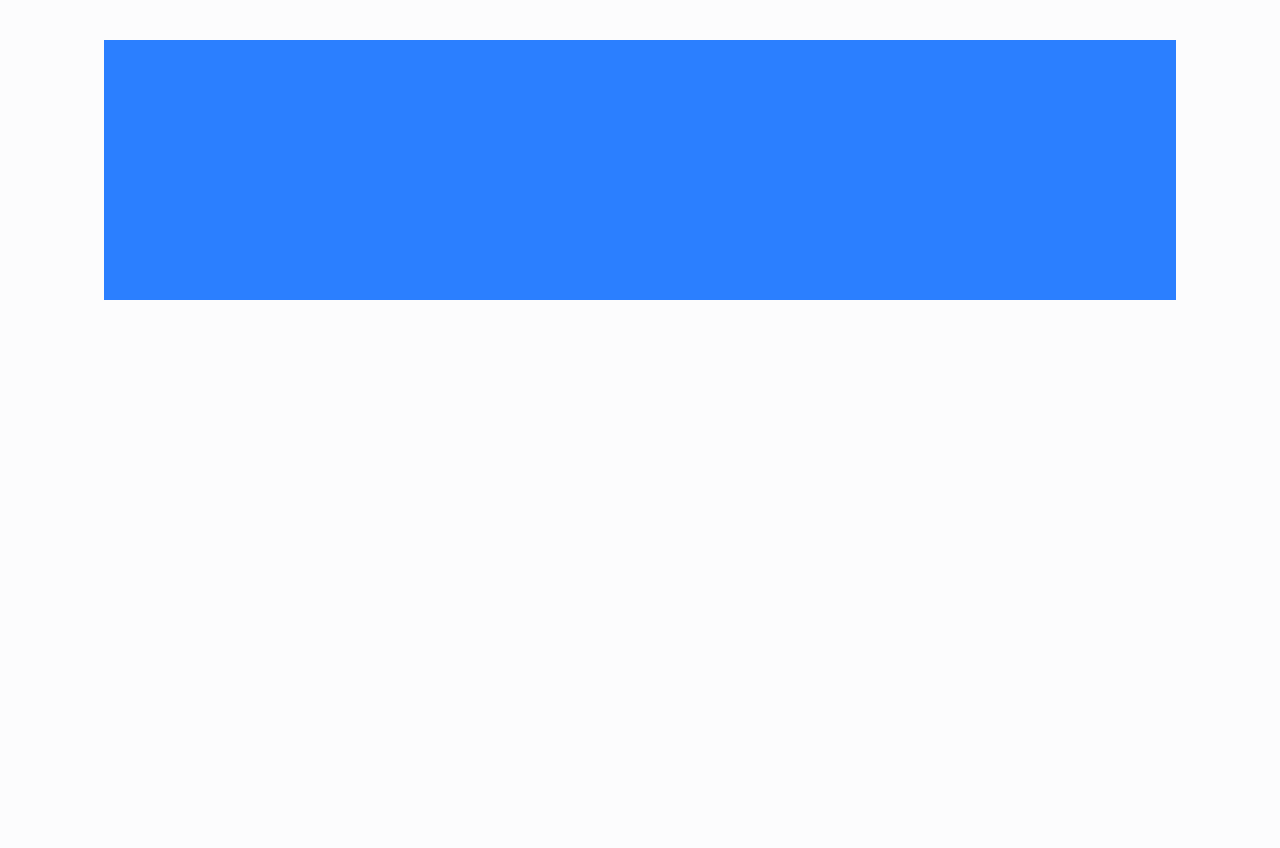
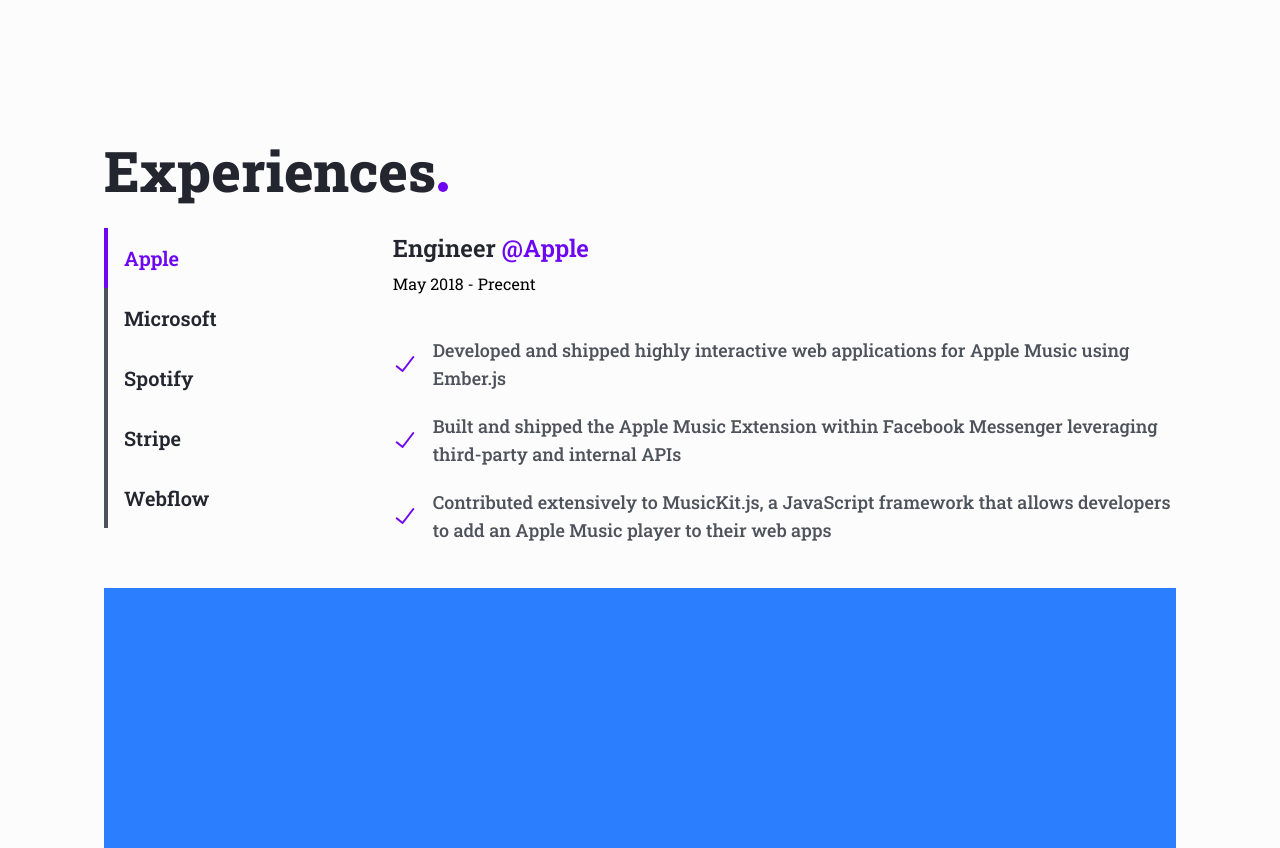
Before and after one commit to Athena-Work/PortfolioWeb, a Next.js app: page / in a window 1280 px wide. Shown: the part 1710-2558 px from the top of the page. Before the commit the page ends 2010 px from the top, so only its background shows below. Built offline with nearby package versions, Linux system fonts and the light colour scheme.

Commit message:
home page - hero + projects sections + experiences section

```diff
--- a/app/(routes)/page.tsx
+++ b/app/(routes)/page.tsx
@@ -1,3 +1,4 @@
+import ExperiencesSection from "../components/home_page/ExperiencesSection";
 import HeroSection from "../components/home_page/HeroSection";
 import ProjectsSection from "../components/home_page/ProjectsSection";
 
@@ -6,6 +7,7 @@
     <main className='flex flex-col gap-32'>
       <HeroSection />
       <ProjectsSection />
+      <ExperiencesSection />
     </main>
   );
 }
--- /dev/null
+++ b/app/components/home_page/ExperiencesSection/index.tsx
@@ -0,0 +1,104 @@
+"use client";
+// Packages
+import { useState } from "react";
+import { AnimatePresence, motion } from "framer-motion";
+
+// Icons
+import TickIcon from "@/public/icons/tick";
+
+// Constants
+import { experiences } from "@/app/utils/homepage.constants";
+
+export default function ExperiencesSection() {
+  const [active, setActive] = useState<number>(1);
+
+  return (
+    <section className='w-full'>
+      {/* Title */}
+      <div className='flex items-baseline gap-[2px] mb-4'>
+        <h2 className='text-[56px] font-[800] text-secondary200'>
+          Experiences
+        </h2>
+        <div className='w-[10px] h-[10px] rounded-full bg-primary' />
+      </div>
+
+      {/* Experiences */}
+      <div className='flex flex-col md:flex-row gap-5 md:gap-40'>
+        <ul className='shrink-0 flex md:flex-col w-full md:w-auto overflow-auto'>
+          {experiences.map((experience) => {
+            return (
+              <li
+                key={experience.id}
+                className={`p-4 border-b-4 md:border-l-4 md:border-b-0 ${
+                  experience.id === active
+                    ? "border-primary"
+                    : "border-secondary100"
+                }`}
+              >
+                <button
+                  className={`text-xl ${
+                    experience.id === active
+                      ? "text-primary"
+                      : "text-secondary200"
+                  } font-[600] cursor-pointer`}
+                  onClick={() => setActive(experience.id)}
+                >
+                  {experience.company}
+                </button>
+              </li>
+            );
+          })}
+        </ul>
+
+        <div className='relative grow'>
+          <AnimatePresence mode='wait'>
+            {experiences.map((experience) => {
+              if (experience.id === active) {
+                return (
+                  <motion.div
+                    key={experience.id}
+                    initial={{ opacity: 0 }}
+                    animate={{ opacity: 1 }}
+                    exit={{ opacity: 0 }}
+                    transition={{ duration: 0.25 }}
+                    className='relative inset-0 w-full flex flex-col gap-10 py-1'
+                  >
+                    {/* Title */}
+                    <div className='flex flex-col gap-2'>
+                      <span className='text-2xl text-secondary200 font-[600]'>
+                        {experience.position}{" "}
+                        <span className='text-primary'>
+                          @{experience.company}
+                        </span>
+                      </span>
+                      <span className='text-md'>
+                        {experience.startDate} - {experience.endDate}
+                      </span>
+                    </div>
+
+                    {/* Works */}
+                    <div className='flex flex-col gap-5'>
+                      {experience.works.map((work, index) => {
+                        return (
+                          <div key={index} className='flex items-center gap-4'>
+                            <div className='shrink-0'>
+                              <TickIcon color='#6e06f2' />
+                            </div>
+
+                            <span className='text-lg text-secondary100 font-[500]'>
+                              {work}
+                            </span>
+                          </div>
+                        );
+                      })}
+                    </div>
+                  </motion.div>
+                );
+              }
+            })}
+          </AnimatePresence>
+        </div>
+      </div>
+    </section>
+  );
+}
--- a/app/components/home_page/ProjectsSection/index.tsx
+++ b/app/components/home_page/ProjectsSection/index.tsx
@@ -5,7 +5,7 @@
 import ArrowIcon from "@/public/icons/arrow";
 
 // Constants
-import { projects } from "@/app/utils/constants";
+import { projects } from "@/app/utils/homepage.constants";
 
 export default function ProjectsSection() {
   return (
--- a/app/utils/constants.ts
+++ /dev/null
@@ -1,41 +0,0 @@
-interface Project {
-  id: number;
-  image: string;
-  title: string;
-  src: string;
-  description: string;
-}
-export const projects: Project[] = [
-  {
-    id: 1,
-    image: "/images/projects/project1.webp",
-    title: "TaskFlow",
-    src: "",
-    description:
-      "Task management system with drag-and-drop, real-time collaboration, and responsive layout.",
-  },
-  {
-    id: 1,
-    image: "/images/projects/project2.webp",
-    title: "EcoCart",
-    src: "",
-    description:
-      "E-commerce platform promoting eco-friendly products with payment integration.",
-  },
-  {
-    id: 1,
-    image: "/images/projects/project3.webp",
-    title: "EventPlanner",
-    src: "",
-    description:
-      "Event planning web application, enabling users to organise and manage events effortlessly.",
-  },
-  {
-    id: 1,
-    image: "/images/projects/project4.webp",
-    title: "FoodieFinder",
-    src: "",
-    description:
-      "Modern-looking restaurant discovery platform featuring real-time search, reviews, and ratings.",
-  },
-];
--- /dev/null
+++ b/app/utils/homepage.constants.ts
@@ -0,0 +1,112 @@
+interface Project {
+  id: number;
+  image: string;
+  title: string;
+  src: string;
+  description: string;
+}
+export const projects: Project[] = [
+  {
+    id: 1,
+    image: "/images/projects/project1.webp",
+    title: "TaskFlow",
+    src: "",
+    description:
+      "Task management system with drag-and-drop, real-time collaboration, and responsive layout.",
+  },
+  {
+    id: 2,
+    image: "/images/projects/project2.webp",
+    title: "EcoCart",
+    src: "",
+    description:
+      "E-commerce platform promoting eco-friendly products with payment integration.",
+  },
+  {
+    id: 3,
+    image: "/images/projects/project3.webp",
+    title: "EventPlanner",
+    src: "",
+    description:
+      "Event planning web application, enabling users to organise and manage events effortlessly.",
+  },
+  {
+    id: 4,
+    image: "/images/projects/project4.webp",
+    title: "FoodieFinder",
+    src: "",
+    description:
+      "Modern-looking restaurant discovery platform featuring real-time search, reviews, and ratings.",
+  },
+];
+
+interface Experience {
+  id: number;
+  company: string;
+  position: string;
+  startDate: string;
+  endDate: string;
+  works: string[];
+}
+export const experiences: Experience[] = [
+  {
+    id: 1,
+    company: "Apple",
+    position: "Engineer",
+    startDate: "May 2018",
+    endDate: "Precent",
+    works: [
+      "Developed and shipped highly interactive web applications for Apple Music using Ember.js",
+      "Built and shipped the Apple Music Extension within Facebook Messenger leveraging third-party and internal APIs",
+      "Contributed extensively to MusicKit.js, a JavaScript framework that allows developers to add an Apple Music player to their web apps",
+    ],
+  },
+  {
+    id: 2,
+    company: "Microsoft",
+    position: "Frontend Developer",
+    startDate: "January",
+    endDate: "April 2018",
+    works: [
+      "Worked with a team to build a marketing website and e-commerce platform for blistabloc, an ambitious startup.",
+      "Helped solidify a brand direction for blistabloc that spans both packaging and web.",
+      "Interfaced with clients on a weekly basis, providing technological expertise.",
+    ],
+  },
+  {
+    id: 3,
+    company: "Spotify",
+    position: "UI Engineer",
+    startDate: "July",
+    endDate: "December 2017",
+    works: [
+      "Write modern, performant, maintainable code for a diverse array of client and internal projects",
+      "Work with a variety of different languages, platforms, frameworks, and content management systems.",
+      "Communicate with multi-disciplinary teams of engineers, designers, producers, and clients on a daily basis",
+    ],
+  },
+  {
+    id: 4,
+    company: "Stripe",
+    position: "Frontend Developer",
+    startDate: "January",
+    endDate: "June 2017",
+    works: [
+      "Developed and maintained code for in-house and client websites primarily using HTML, CSS, Sass, JavaScript, and jQuery",
+      "Manually tested sites in various browsers and mobile devices to ensure cross-browser compatibility and responsiveness",
+      "Clients included JetBlue, Lovesac, U.S. Cellular, U.S. Department of Defense, and more",
+    ],
+  },
+  {
+    id: 5,
+    company: "Webflow",
+    position: "Software Developer",
+    startDate: "July",
+    endDate: "December 2016",
+    works: [
+      "Implemented performance optimization strategies, resulting in a 20% improvement in page load times across the platform.",
+      "Ensured cross-browser compatibility for the platform, enhancing the user experience for a diverse user base.",
+      "Integrated interactive data analytics features into the platform.",
+    ],
+  },
+];
--- /dev/null
+++ b/public/icons/tick.tsx
@@ -0,0 +1,42 @@
+export default function TickIcon({
+  size = 24,
+  color = "white",
+}: {
+  size?: number;
+  color?: string;
+}) {
+  return (
+    <svg
+      width={size}
+      height={size}
+      viewBox='0 0 24 24'
+      xmlns='http://www.w3.org/2000/svg'
+      fill={color}
+    >
+      <g id='SVGRepo_bgCarrier' strokeWidth='0'></g>
+      <g
+        id='SVGRepo_tracerCarrier'
+        strokeLinecap='round'
+        strokeLinejoin='round'
+      ></g>
+      <g id='SVGRepo_iconCarrier'>
+        {" "}
+        <title></title>{" "}
+        <g id='Complete'>
+          {" "}
+          <g id='tick'>
+            {" "}
+            <polyline
+              fill='none'
+              points='3.7 14.3 9.6 19 20.3 5'
+              stroke={color}
+              strokeLinecap='round'
+              strokeLinejoin='round'
+              strokeWidth='2'
+            ></polyline>{" "}
+          </g>{" "}
+        </g>{" "}
+      </g>
+    </svg>
+  );
+}
```
Also changed, not shown: package.json (+7 -6 lines), 1 other file (tests, documents, lock files or other folders).
